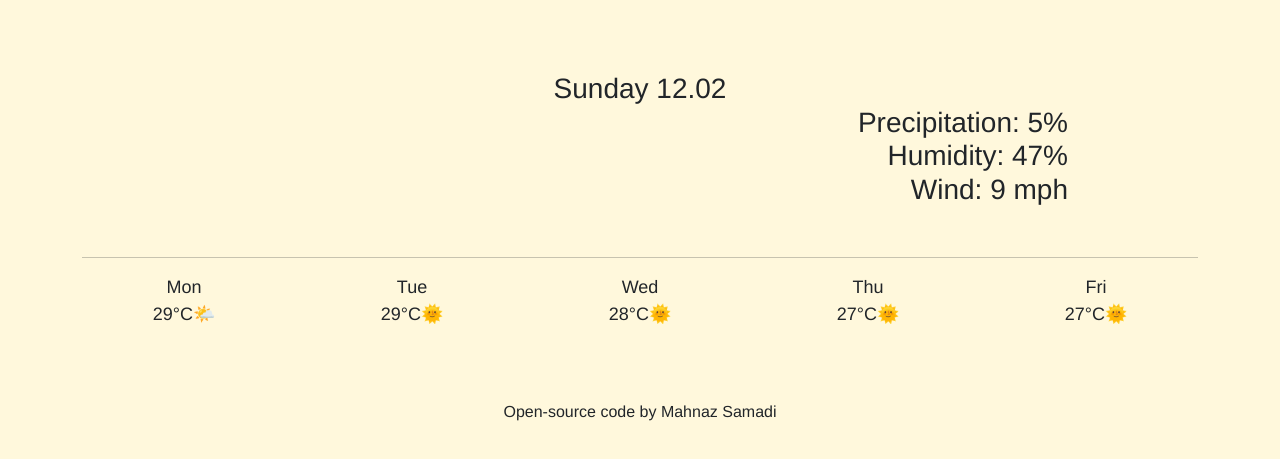
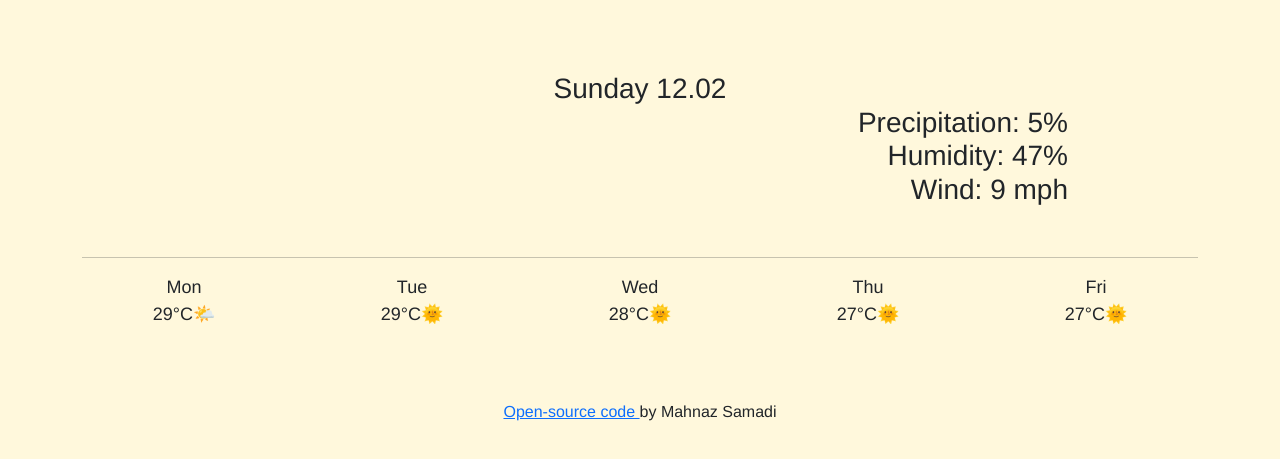
Before and after one commit to mahnazsamadi/project-1, a plain HTML site: page index.html in a window 1280 px wide. Shown: the part 133-592 px from the top of the page. Drawn offline with nearby package versions, Linux system fonts and the light colour scheme.

Commit message:
Added Github repository link

```diff
--- a/index.html
+++ b/index.html
@@ -56,6 +56,6 @@
    <script src="index.js"></script>
 
    </br></br></br>
-   <p>Open-source code by Mahnaz Samadi</p>
+   <p> <a href="https://github.com/mahnazsamadi/project-1"> Open-source code </a> by Mahnaz Samadi</p>
   </body>
 </html>
```
